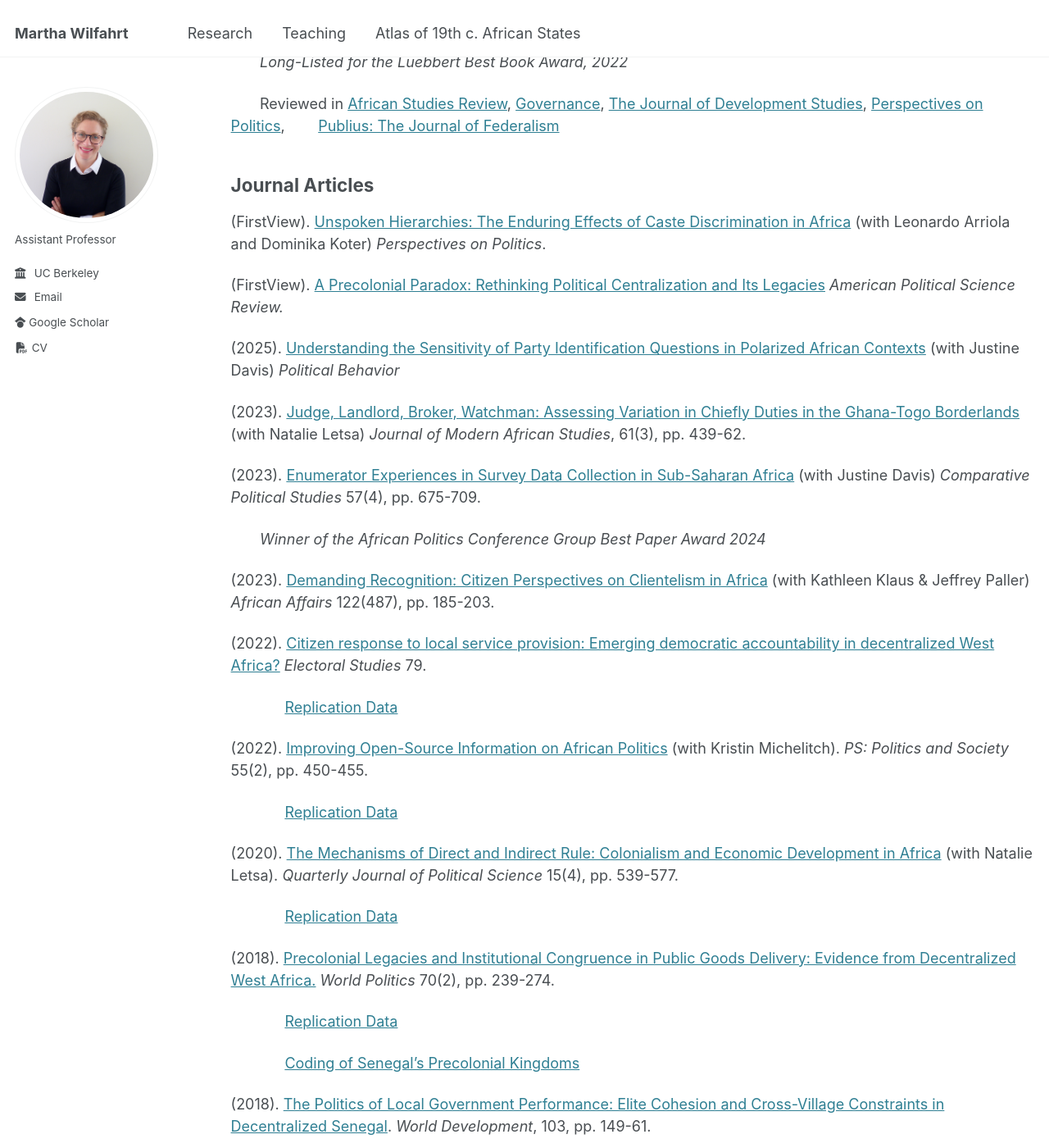
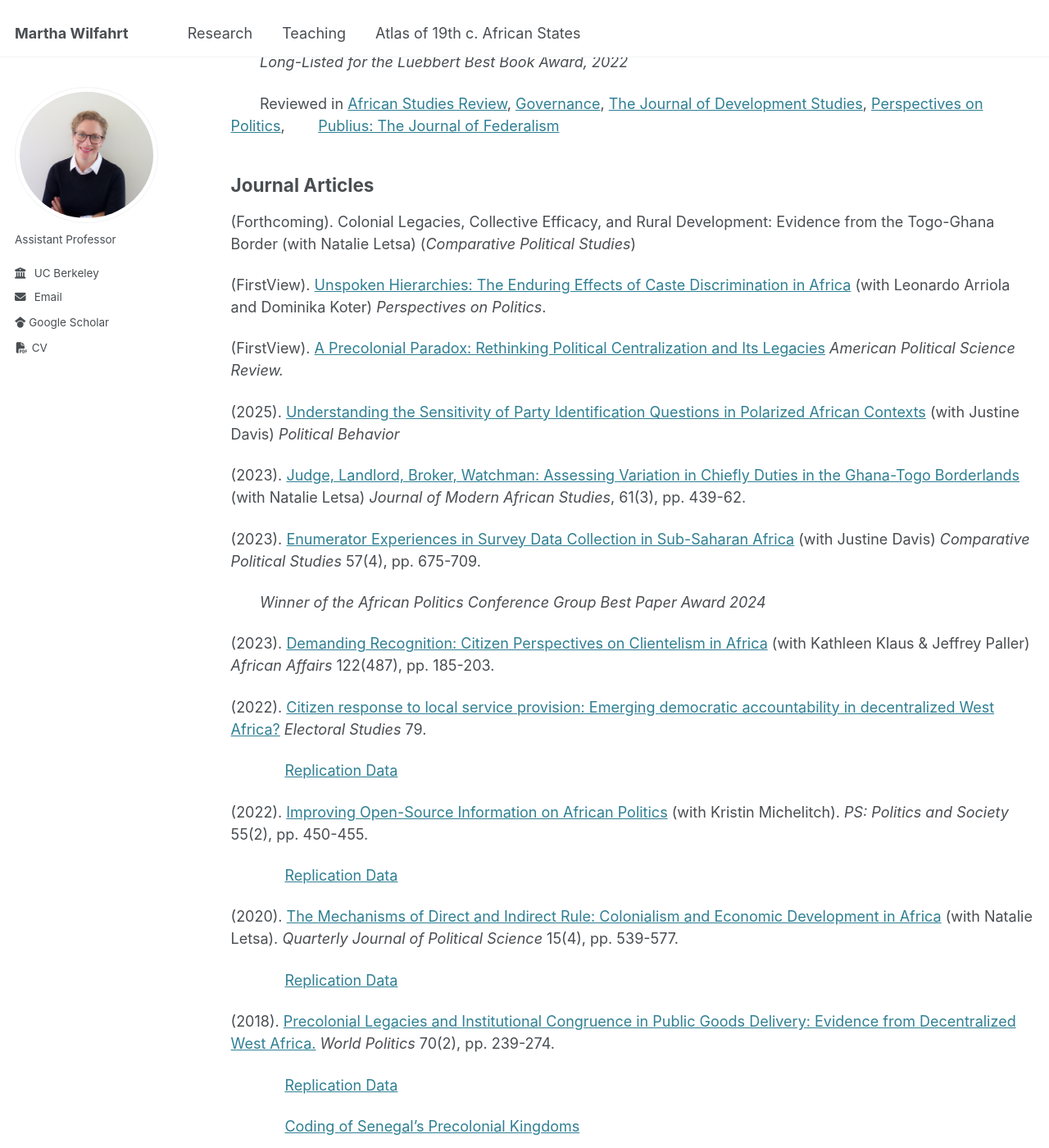
Before and after one commit to martha-wilfahrt/martha-wilfahrt.github.io, a Jekyll site: the page built from _pages/research.md, in a window 1280 px wide and 1400 px high, scrolled down 340 px. Shown: the whole window at 82% size. Built offline with Jekyll 4.4.1, drawn with Linux system fonts in a browser that asks for light colours; some of the changed text lies outside the part shown.

Commit message:
Update research.md

```diff
--- a/_pages/research.md
+++ b/_pages/research.md
@@ -23,6 +23,8 @@ Book
 
 Journal Articles
 -------
+
+(Forthcoming). Colonial Legacies, Collective Efficacy, and Rural Development: Evidence from the Togo-Ghana Border (with Natalie Letsa) (_Comparative Political Studies_)
 
 (FirstView). [Unspoken Hierarchies: The Enduring Effects of Caste Discrimination in Africa][] (with Leonardo Arriola and Dominika Koter) _Perspectives on Politics_.
 
```
Also changed, not shown: other parts of _pages/research.md (+0 -2 lines).
